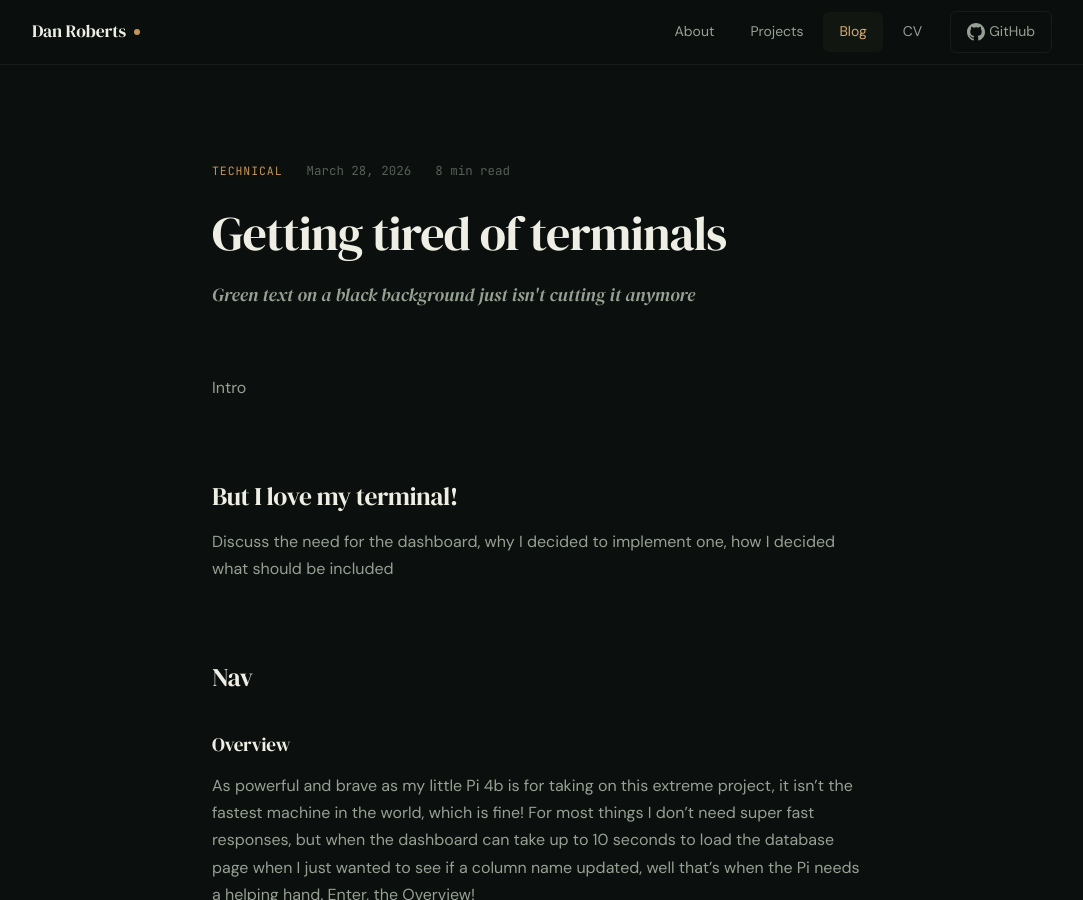
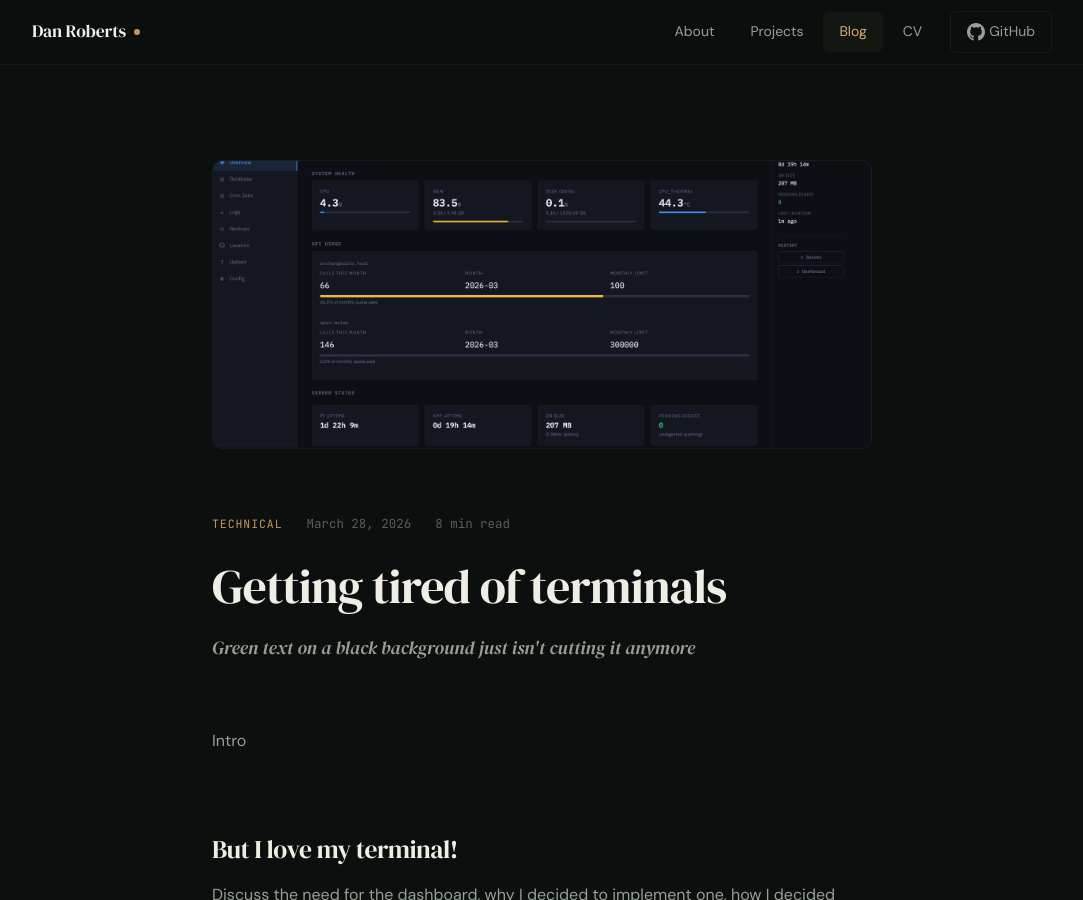
Before and after one commit to danielroberts20/danielroberts20.github.io, a Jekyll site: the page built from _posts/2026-03-28-getting-tired-of-terminals.md, in a window 1280 px wide and 900 px high. Shown: the whole window, without its empty margins (98-1181 px from the left). Built offline with Jekyll 4.4.1, drawn with Linux system fonts in a browser that asks for light colours.

Commit message:
Added thumbnail to dashboard blog post

```diff
--- a/_posts/2026-03-28-getting-tired-of-terminals.md
+++ b/_posts/2026-03-28-getting-tired-of-terminals.md
@@ -3,6 +3,7 @@ layout: post
 title: "Getting tired of terminals"
 subtitle: "Green text on a black background just isn't cutting it anymore"
 date: 2026-03-28
+image: /assets/images/posts/dashboard_thumb.png
 categories: [Technical]
 tags: [TravelNet, Python, Flask, Dashboard, UI, Frontend]
 read_time: 8
```
Also changed, not shown: assets/images/posts/dashboard_thumb.png (added).
